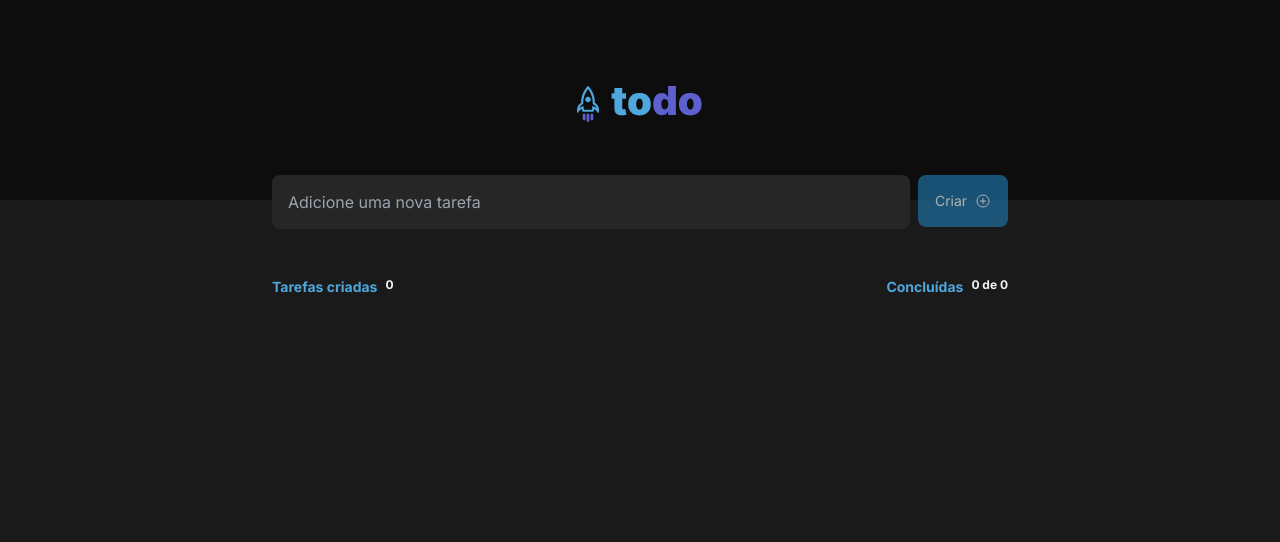
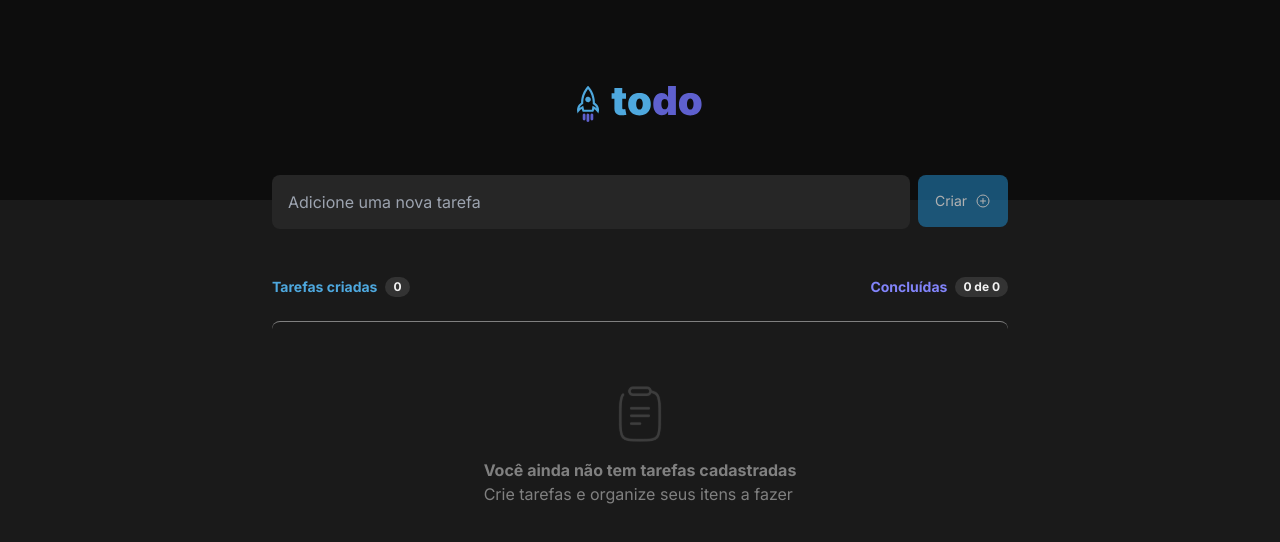
Before and after one commit to DavidEdsonDoNascimento/to-do-react-ts, a React (Vite) app: page / in a window 1280 px wide. Shown: the top 542 px of the page. Built offline with nearby package versions, Linux system fonts and the light colour scheme.

Commit message:
adjusts in CSS and created ToDoEmpty component

```diff
--- a/src/App.tsx
+++ b/src/App.tsx
@@ -1,12 +1,11 @@
 import { PlusCircle } from 'phosphor-react';
-import { Header, Task } from './components';
+import { Header, Task, ToDoListEmpty, InformationManager } from './components';
 import { ChangeEvent, FormEvent, useState } from 'react';
 import { v4 as uuid } from 'uuid';
+import { ITask } from './interfaces';
+import { ICompletedTask } from './interfaces/completedTask';
 
 import './App.css';
-import { ITask } from './interfaces';
-import { InformationManager } from './components/InformationManager';
-import { ICompletedTask } from './interfaces/completedTask';
 
 export const App = () => {
 	console.log('teste');
@@ -70,6 +69,7 @@ export const App = () => {
 							type='text'
 							placeholder='Adicione uma nova tarefa'
 							className='add-task-field'
+							value={newTaskText}
 							onChange={handleTaskFieldChange}
 							onInvalid={handleNewTaskInvalid}
 							required
@@ -88,7 +88,8 @@ export const App = () => {
 							createdTasksCount={metrics.createdTasksCount}
 							completedTasksCount={metrics.completedTasksCount}
 						/>
-						{toDoList.map((task) => (
+						{
+							toDoList.length ? (toDoList.map((task) => (
 							<Task
 								key={task.id}
 								id={task.id}
@@ -97,7 +98,9 @@ export const App = () => {
 								onDeleteTask={deleteTask}
 								onCompletedTask={completedTask}
 							/>
-						))}
+							)
+						)) : <ToDoListEmpty />
+						}
 					</div>
 				</main>
 			</div>
--- a/src/components/InformationManager/index.tsx
+++ b/src/components/InformationManager/index.tsx
@@ -12,14 +12,14 @@ export const InformationManager = ({
 	return (
 		<div className={styles.informationManagerContainer}>
 			<div className={styles.managedInformation}>
-				<span className={styles.managedInformationText}>Tarefas criadas</span>
-				<span className={styles.managedInformationCount}>
+				<span>Tarefas criadas</span>
+				<span>
 					{createdTasksCount}
 				</span>
 			</div>
 			<div className={styles.managedInformation}>
-				<span className={styles.managedInformationText}>Concluídas</span>
-				<span className={styles.managedInformationCount}>
+				<span>Concluídas</span>
+				<span>
 					{`${completedTasksCount} de ${createdTasksCount}`}
 				</span>
 			</div>
--- a/src/components/InformationManager/styles.module.css
+++ b/src/components/InformationManager/styles.module.css
@@ -6,10 +6,21 @@
 	@apply flex flex-row gap-2;
 }
 
-.managedInformationText {
-	@apply font-bold text-sm text-blue;
+.managedInformation > span:first-child {
+	@apply font-bold text-sm;
 }
 
-.managedInformationCount {
-	@apply font-bold text-xs;
+.managedInformation:first-child > span:first-child {
+	@apply text-blue;
 }
+
+.managedInformation:nth-child(2) > span:first-child {
+	@apply text-purple;
+}
+
+.managedInformation > span:nth-child(2) {
+	@apply flex items-center font-bold text-xs;
+	@apply rounded-full bg-gray-400 gap-2.5;
+	padding: 0.125rem 0.5rem;
+
+}
--- a/src/components/Task/index.tsx
+++ b/src/components/Task/index.tsx
@@ -44,7 +44,7 @@ export const Task = ({
 							<del>{content}</del>
 						</p>
 					) : (
-						<p className='text-sm'>{content}</p>
+						<p className='text-sm text-gray-100'>{content}</p>
 					)}
 				</label>
 			</div>
--- a/src/components/Task/styles.module.css
+++ b/src/components/Task/styles.module.css
@@ -8,6 +8,28 @@
 	width: 41rem;
 }
 
-.taskCheckbox {
-	@apply bg-purple;
+input[type='checkbox']{
+	all: unset;
+	@apply w-4 h-4 border border-solid text-blue;
+	@apply rounded-full cursor-pointer;
 }
+
+input[type='checkbox']:checked {
+	@apply bg-purple text-purple;
+}
+
+input[type='checkbox']:checked::after {
+	@apply block;
+	content: '';
+  margin: 0.1875rem 0.3125rem;
+  width: 0.3rem;
+  height: 0.5rem;
+  border-right: solid 1px #fff;
+  border-bottom: solid 1px #fff;
+  transform: rotate(45deg);
+}
+
+.taskContainer button {
+	@apply w-6 h-6 rounded text-gray-300;
+	@apply py-2
+}
--- a/src/components/ThereAreNoTasks/index.tsx
+++ /dev/null
@@ -1,9 +0,0 @@
-export const ThereAreNoTasks = () => {
-	return (
-		<div>
-			<img src='/clipboard.svg' />
-			<p>Você ainda não tem tarefas cadastradas</p>
-			<p>Crie tarefas e organize seus itens a fazer</p>
-		</div>
-	);
-};
--- /dev/null
+++ b/src/components/ToDoListEmpty/index.tsx
@@ -0,0 +1,13 @@
+import styles from './styles.module.css';
+
+export const ToDoListEmpty = () => {
+	return (
+		<div className={styles.container}>
+			<img src='/clipboard.svg' />
+			<div className={styles.textContainer}>
+				<p>Você ainda não tem tarefas cadastradas</p>
+				<p>Crie tarefas e organize seus itens a fazer</p>
+			</div>
+		</div>
+	);
+}
--- /dev/null
+++ b/src/components/ToDoListEmpty/styles.module.css
@@ -0,0 +1,17 @@
+.container {
+  @apply flex flex-col items-center justify-center;
+  @apply border-t rounded-lg border-gray-300 gap-4;
+  padding: 4rem;
+}
+
+.container img {
+  @apply w-14 h-14;
+}
+
+.textContainer > p {
+  @apply text-gray-300;
+}
+
+.textContainer > p:first-of-type {
+  @apply font-bold;
+}
--- a/src/components/index.ts
+++ b/src/components/index.ts
@@ -1,2 +1,4 @@
 export * from './Header';
 export * from './Task';
+export * from './ToDoListEmpty';
+export * from './InformationManager';
```
